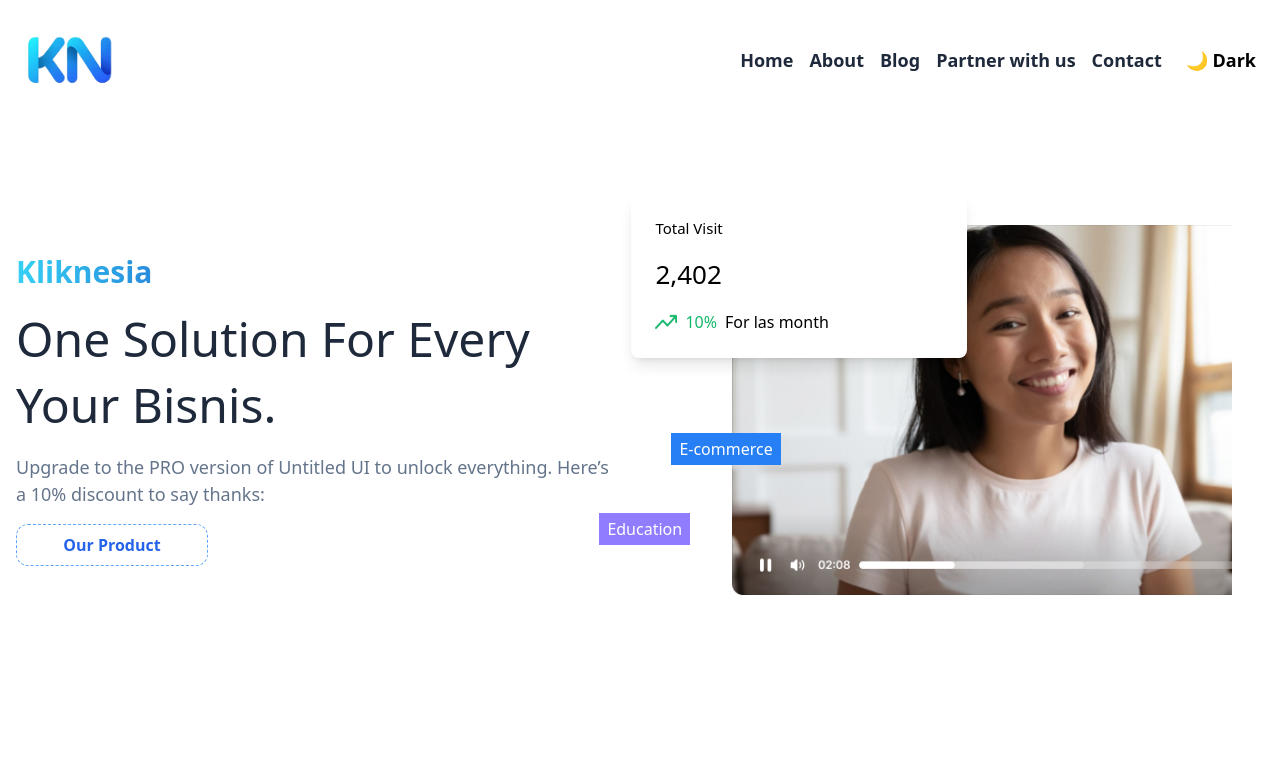
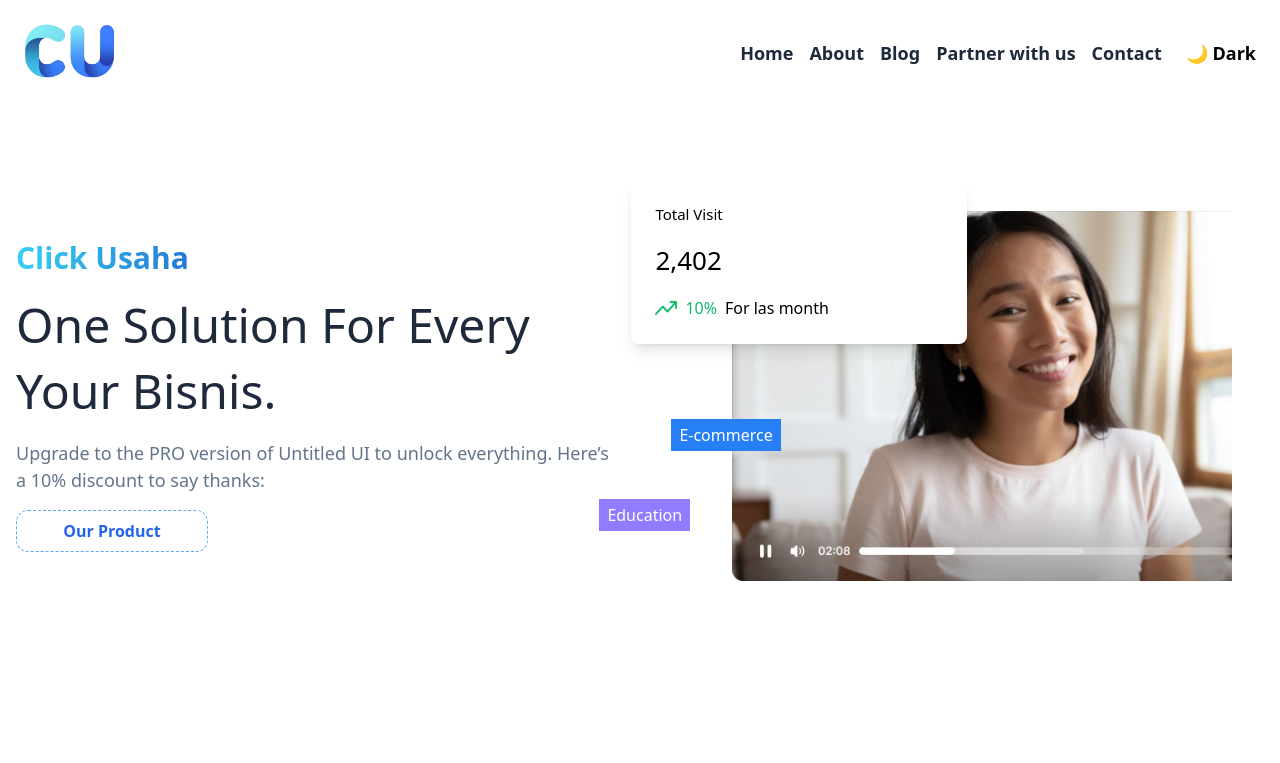
Before and after one commit to Martinpasaribu/KlikNesia, a Next.js app: page / in a window 1280 px wide. Shown: the top 763 px of the page. Built offline with nearby package versions, Linux system fonts and the light colour scheme.

Commit message:
update name ui

```diff
--- a/src/app/page.tsx
+++ b/src/app/page.tsx
@@ -27,7 +27,7 @@
 
 
               <p className="text-3xl font-bold bg-gradient-to-r from-[#36d1f4] via-[#1537c0] to-[#027bbc] bg-clip-text text-transparent">
-                Kliknesia
+                Click Usaha
               </p>
 
 
--- a/src/components/Navbar.tsx
+++ b/src/components/Navbar.tsx
@@ -22,7 +22,7 @@
         <div className="flex justify-between items-center">
           <Link href="/" className="font-bold text-lg">
             <Image
-              src="/assets/Icon/IconMain.png"
+              src="/assets/Icon/Main/CU_Icon.png"
               alt="MyApp Logo"
               width={112}
               height={132}
```
Also changed, not shown: public/assets/Icon/Main/CU_Icon (1).png (added), public/assets/Icon/Main/CU_Icon.png (added).
